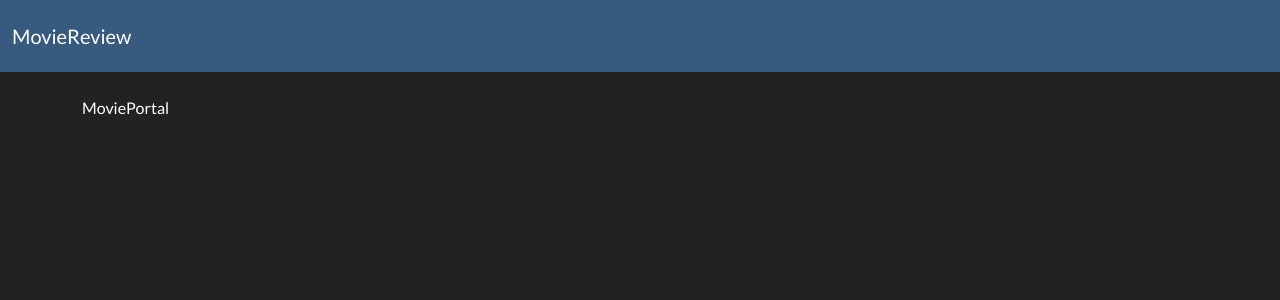
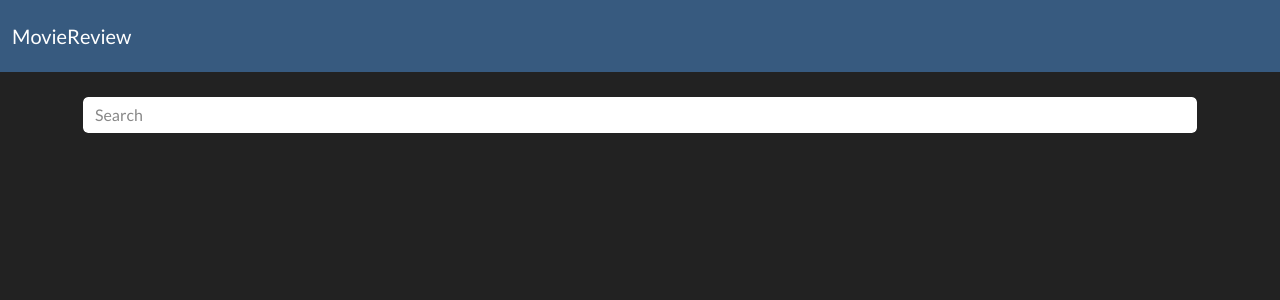
Before and after one commit to DjordjeSajic/MovieAppReactProject, a React (Create React App) app: page / in a window 1280 px wide. Shown: the top 300 px of the page. Built offline with nearby package versions, Linux system fonts and the light colour scheme.

Commit message:
placeholder for search bar

```diff
--- a/src/components/MoivesPortal.js
+++ b/src/components/MoivesPortal.js
@@ -1,8 +1,30 @@
+import { useState } from "react";
+
 function MoviePortal(){
+
+    const [searchInputText,setSearchInputText]=useState('')
+    const [enteredSearchText,setEnteredSearchText]=useState('')
+
+    const onEnteredSearch= (e) =>{
+        e.preventDefault();
+        setEnteredSearchText(searchInputText);
+    };
+
     return(
-        <div>
-            MoviePortal
+        <>
+        <div className="row">
+            <div className="col-md-12">
+            <form onSubmit={onEnteredSearch}>
+                <input
+                    type="text" placeholder="Search" className="form-control"
+                    value={searchInputText}
+                    onChange={(e) => setSearchInputText(e.target.value)}
+                    />
+            </form>
+            </div>
         </div>
+        {enteredSearchText}
+        </>
     );
 }
 export default MoviePortal;
```
